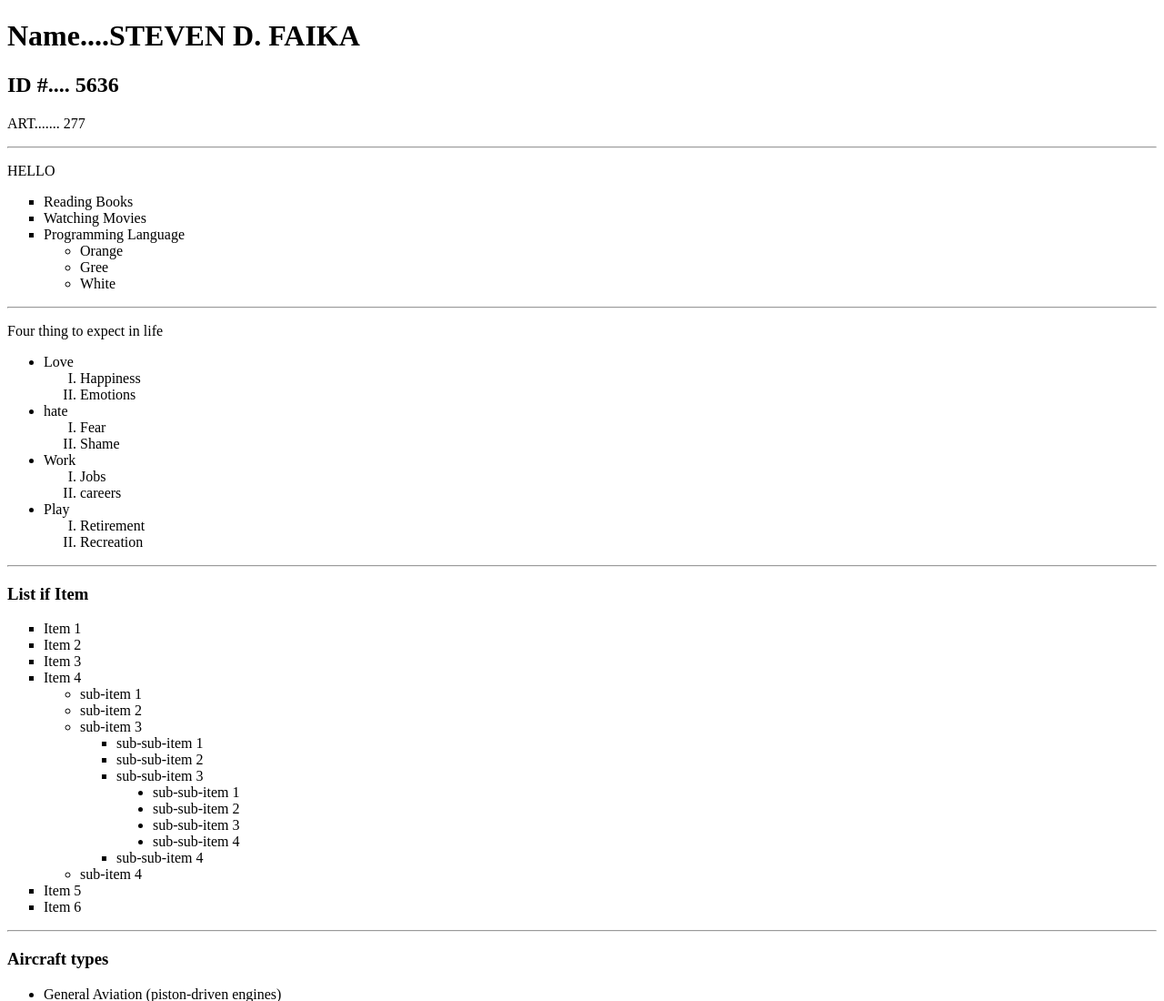
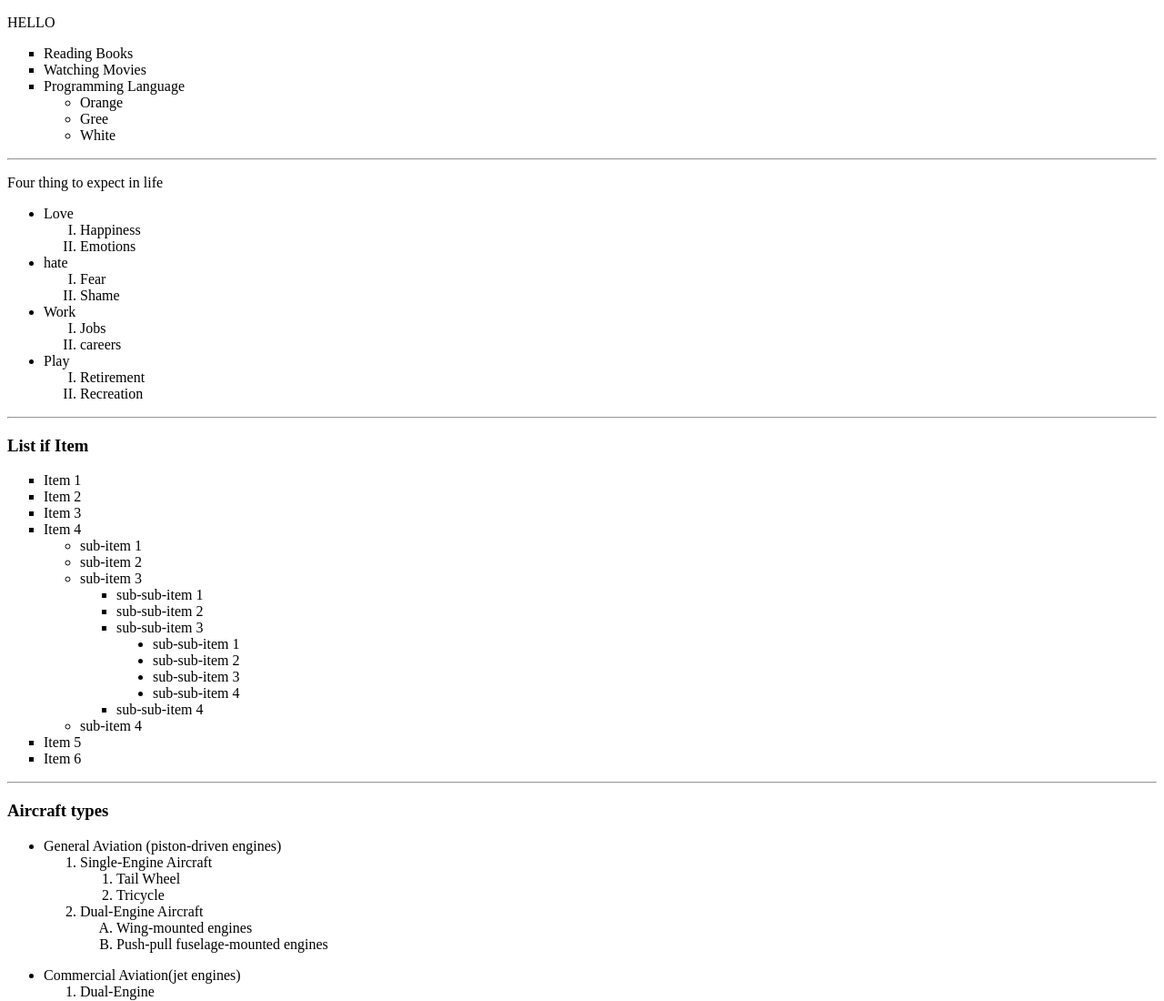
Before and after one commit to stevenfaika/Art277, a plain HTML site: page index7.Html in a window 1280 px wide. Shown: the top 1100 px of the page at 91% size. Drawn offline with Linux system fonts and the light colour scheme.

Commit message:
Update index7.Html

```diff
--- a/index7.Html
+++ b/index7.Html
@@ -6,11 +6,6 @@
        <meta name="viewport" contengt="width=device=width,initial-scale=1.0">
 </head>
 <body>
-<h1>Name....STEVEN D. FAIKA</H1>
-<H2>ID #.... 5636</H2>
-<p>ART....... 277</p>
-<HR>
-
      <dive style"">
            <P>HELLO</P>
            <ul type="square">
```
